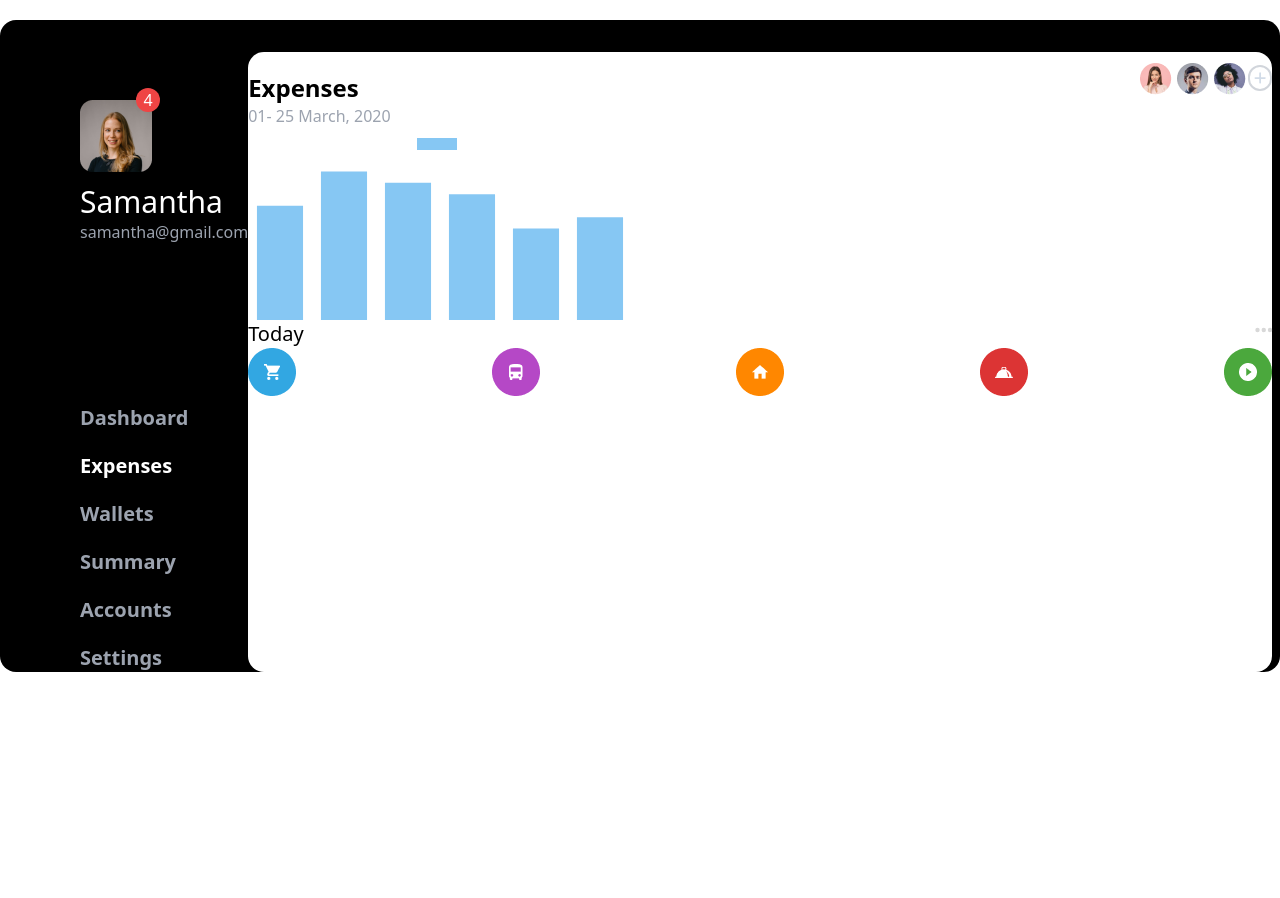
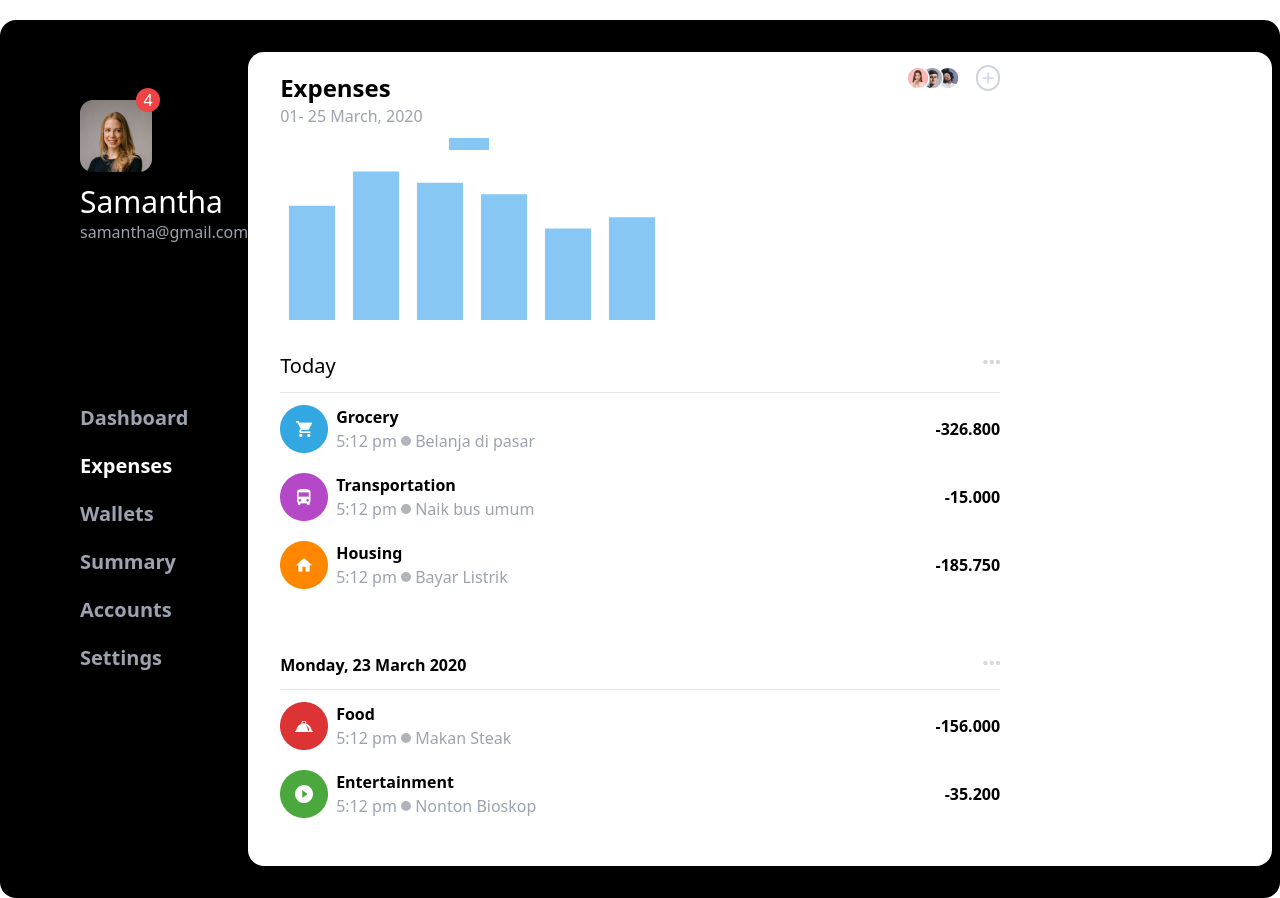
Before and after one commit to tanveer19/job-task-12-1-tailwind-dashboard, a website built with Vite: page index.html in a window 1280 px wide. Before the commit the page ends 800 px from the top, so only its background shows below. Built offline with nearby package versions, Linux system fonts and the light colour scheme.

Commit message:
expense done

```diff
--- a/index.html
+++ b/index.html
@@ -32,17 +32,23 @@
           <h3 class="text-xl">Settings</h3>
         </div>
       </section>
+
       <!-- right side -->
-      <section class="mt-8 rounded-2xl bg-white text-black w-4/5">
+
+      <section class="my-8 px-8 rounded-2xl bg-white text-black w-4/5">
         <!-- expense part -->
-        <section>
+
+        <section class="w-3/4">
           <div class="flex justify-between items-center">
             <h1 class="text-2xl font-bold mt-5">Expenses</h1>
-            <div class="flex justify-center items-center">
-              <img src="/images/group-3.png" alt="" />
-              <img src="/images/group-2.png" alt="" />
-
-              <img src="/images/group-1.png" alt="" />
+            <div class="flex items-center relative">
+              <img class="absolute right-10" src="/images/group-1.png" alt="" />
+              <img class="absolute right-14" src="/images/group-2.png" alt="" />
+              <img
+                class="absolute right-[70px]"
+                src="/images/group-3.png"
+                alt=""
+              />
               <i
                 class="fa-solid fa-plus fa-sm border-2 border-gray-300 rounded-full p-1"
                 style="color: #d2dce8"
@@ -51,7 +57,7 @@
           </div>
           <p class="text-gray-400">01- 25 March, 2020</p>
           <!-- chart -->
-          <div class="w-96">
+          <div class="w-96 mb-8">
             <canvas id="myChart"></canvas>
           </div>
           <!-- today -->
@@ -59,12 +65,104 @@
             <h3 class="text-xl">Today</h3>
             <i class="fa-solid fa-ellipsis fa-lg" style="color: #d8d8d8"></i>
           </div>
-          <div class="flex justify-between">
-            <img src="/images/cart.png" alt="" />
-            <img src="/images/trans.png" alt="" />
-            <img src="/images/home.png" alt="" />
-            <img src="/images/food.png" alt="" />
-            <img src="/images/play.png" alt="" />
+          <hr class="my-3" />
+          <div class="">
+            <!-- items -->
+            <div class="flex justify-between items-center mb-5">
+              <div class="flex gap-2">
+                <img src="/images/cart.png" alt="" />
+                <div class="">
+                  <p class="font-bold">Grocery</p>
+                  <p class="text-gray-400">
+                    5:12 pm
+                    <i
+                      class="fa-solid fa-circle fa-2xs"
+                      style="color: #b1b4b8"
+                    ></i>
+                    Belanja di pasar
+                  </p>
+                </div>
+              </div>
+              <div class="font-bold">-326.800</div>
+            </div>
+            <div class="flex justify-between items-center mb-5">
+              <div class="flex gap-2">
+                <img src="/images/trans.png" alt="" />
+                <div class="">
+                  <p class="font-bold">Transportation</p>
+                  <p class="text-gray-400">
+                    5:12 pm
+                    <i
+                      class="fa-solid fa-circle fa-2xs"
+                      style="color: #b1b4b8"
+                    ></i>
+                    Naik bus umum
+                  </p>
+                </div>
+              </div>
+              <div class="font-bold">-15.000</div>
+            </div>
+            <div class="flex justify-between items-center mb-5">
+              <div class="flex gap-2">
+                <img src="/images/home.png" alt="" />
+                <div class="">
+                  <p class="font-bold">Housing</p>
+                  <p class="text-gray-400">
+                    5:12 pm
+                    <i
+                      class="fa-solid fa-circle fa-2xs"
+                      style="color: #b1b4b8"
+                    ></i>
+                    Bayar Listrik
+                  </p>
+                </div>
+              </div>
+              <div class="font-bold">-185.750</div>
+            </div>
+          </div>
+
+          <!-- Monday -->
+          <div class="flex justify-between mt-16">
+            <h3 class="font-bold">Monday, 23 March 2020</h3>
+            <i class="fa-solid fa-ellipsis fa-lg" style="color: #d8d8d8"></i>
+          </div>
+          <hr class="my-3" />
+
+          <div class="">
+            <div class="flex justify-between items-center mb-5">
+              <div class="flex gap-2">
+                <img src="/images/food.png" alt="" />
+                <div class="">
+                  <p class="font-bold">Food</p>
+                  <p class="text-gray-400">
+                    5:12 pm
+                    <i
+                      class="fa-solid fa-circle fa-2xs"
+                      style="color: #b1b4b8"
+                    ></i>
+                    Makan Steak
+                  </p>
+                </div>
+              </div>
+              <div class="font-bold">-156.000</div>
+            </div>
+            <div class="flex justify-between items-center mb-12">
+              <div class="flex gap-2">
+                <img src="/images/play.png" alt="" />
+                <div class="">
+                  <p class="font-bold">Entertainment</p>
+                  <p class="text-gray-400">
+                    5:12 pm
+                    <i
+                      class="fa-solid fa-circle fa-2xs"
+                      style="color: #b1b4b8"
+                    ></i>
+                    Nonton Bioskop
+                  </p>
+                </div>
+              </div>
+              <div class="font-bold">-35.200</div>
+            </div>
           </div>
         </section>
 
```
